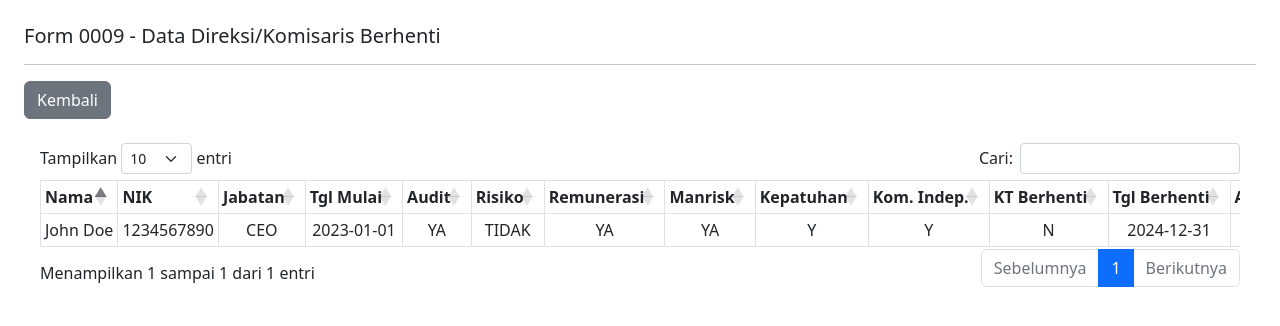
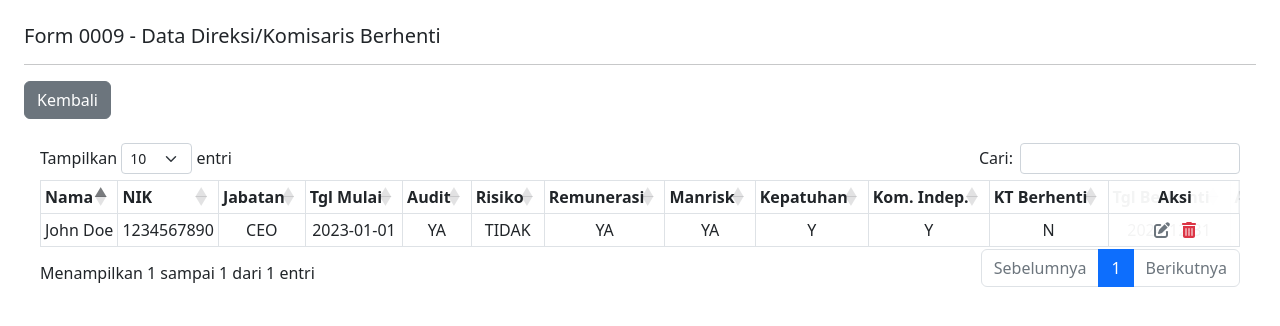
Before and after one commit to Hasansinaga/Report-Lapbul, a Django app: page /lapbul/form_0009/ in a window 1280 px wide. Shown: the part 56-382 px from the top of the page. Run offline with Django 5.2, Linux system fonts and the light colour scheme; lists and menus that the app fills with data are empty; some libraries are stand-ins or nearby versions.

Commit message:
revisi 0000 dan 0009

```diff
--- a/lapbul_app/templates/lapbul_app/form_0009.html
+++ b/lapbul_app/templates/lapbul_app/form_0009.html
@@ -205,7 +205,7 @@ table th:nth-child(11) {
                         <th>KT Berhenti</th>
                         <th>Tgl Berhenti</th>
                         <th>Alasan</th>
-                        <th class="text-center">Aksi</th>
+                        <th class="sticky-action-col text-center">Aksi</th>
                     </tr>
                     </thead>
                     <tbody>
@@ -224,7 +224,7 @@ table th:nth-child(11) {
                         <td>N</td>
                         <td>2024-12-31</td>
                         <td>Pensiun</td>
-                        <td>
+                        <td class="sticky-action-col">
                         <a href="#" class="text-secondary me-2 edit" data-bs-toggle="modal" data-bs-target="#form0009Modal"><i class="fas fa-edit"></i></a>
                         <a href="#" class="text-danger delete"><i class="fas fa-trash-alt"></i></a>
                         </td>
```
Also changed, not shown: lapbul_app/templates/lapbul_app/form_0000.html (+5 -2 lines).
